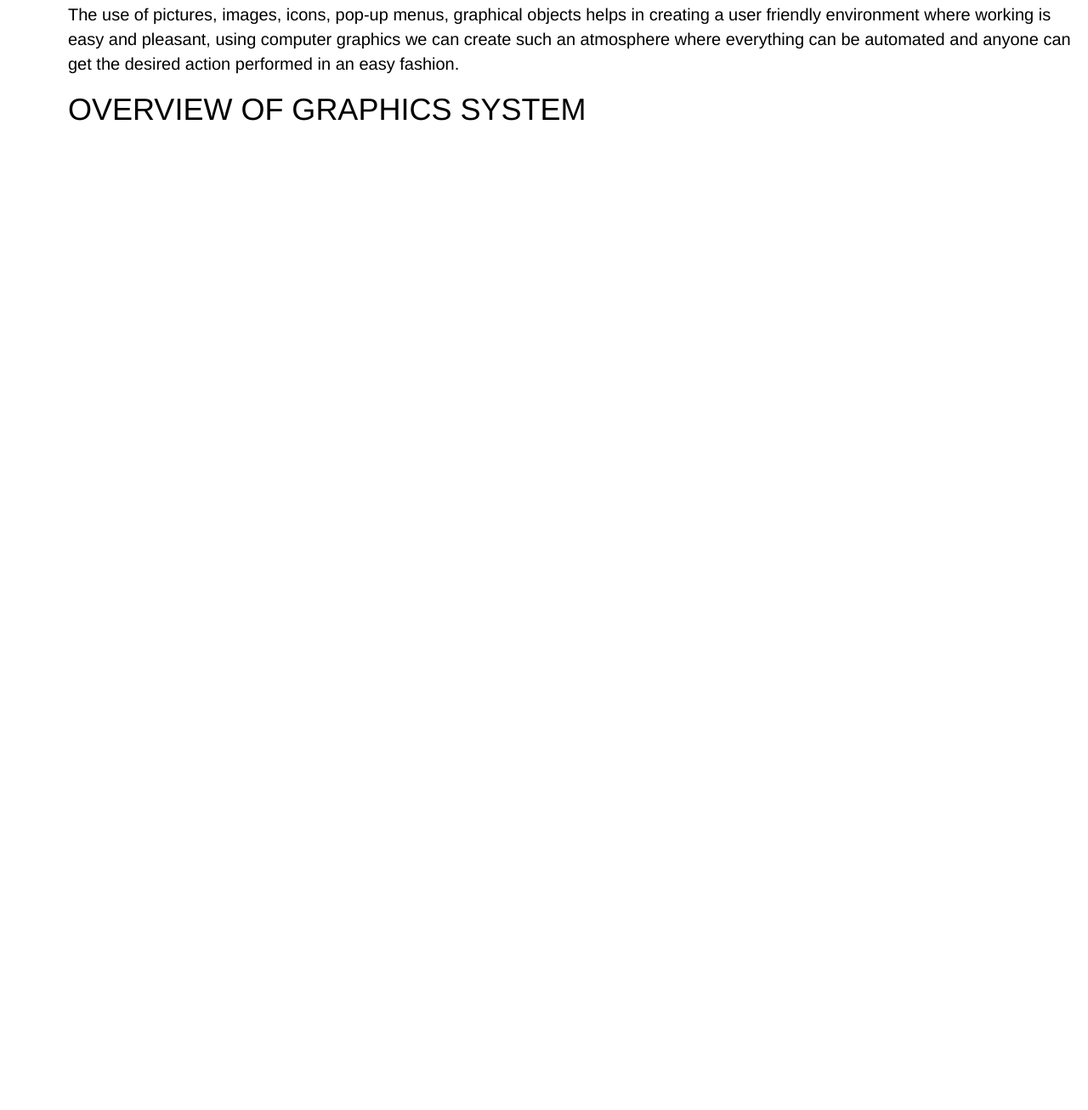
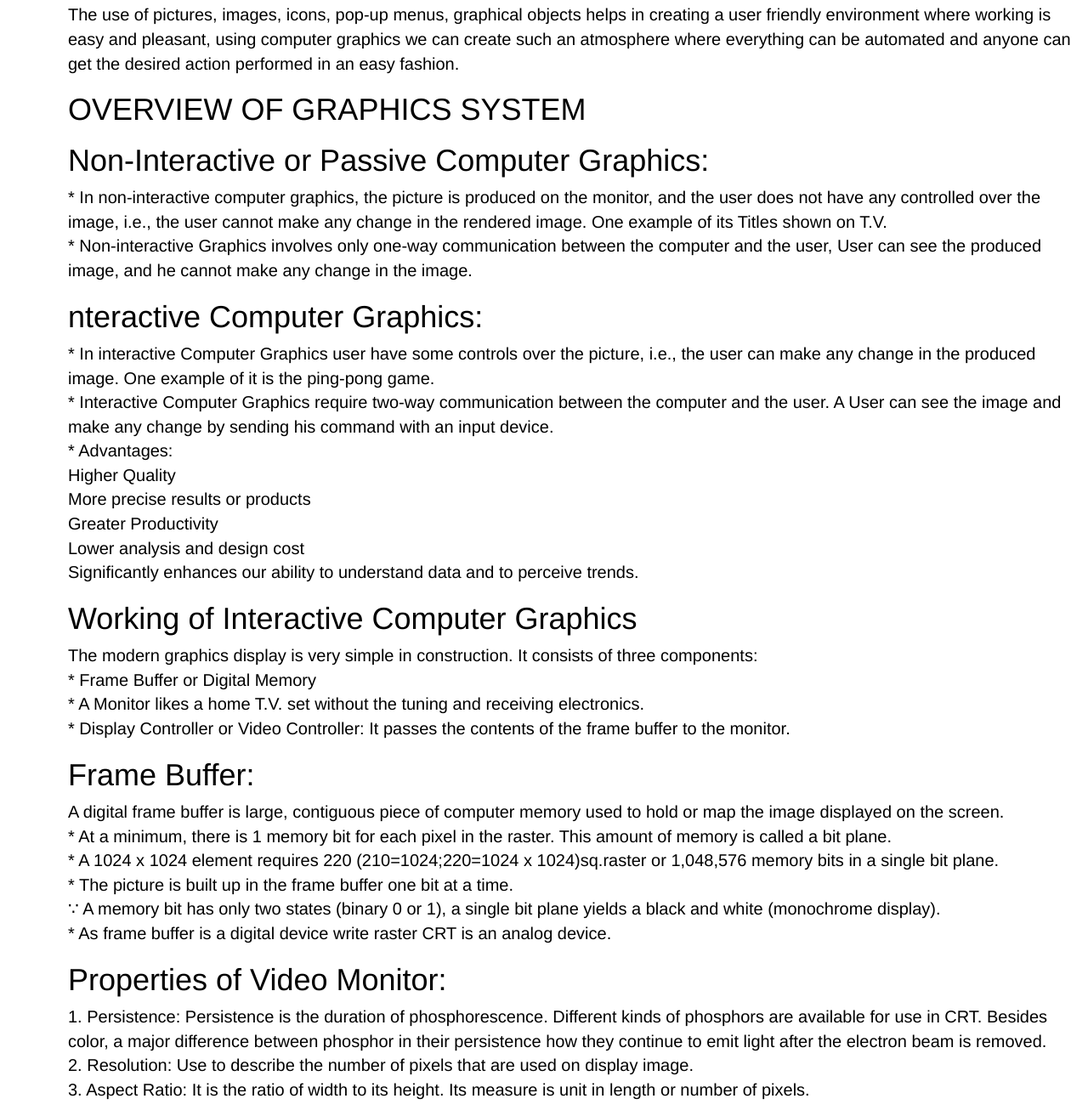
Before and after one commit to Devasurya-exe/NotesTol, a plain HTML site: page page4.html in a window 1280 px wide. Shown: the part 3117-4423 px from the top of the page at 85% size. Before the commit the page ends 3276 px from the top, so only its background shows below. Drawn offline with nearby package versions, Linux system fonts and the light colour scheme.

Commit message:
Add files via upload

```diff
--- a/page4.html
+++ b/page4.html
@@ -166,7 +166,49 @@
 
             <h1>OVERVIEW OF GRAPHICS SYSTEM</h1>
 
+            <h1>Non-Interactive or Passive Computer Graphics:</h1>
+            <p>
+                * In non-interactive computer graphics, the picture is produced on the monitor, and the user does not have any controlled over the image, i.e., the user cannot make any change in the rendered image.
+                One example of its Titles shown on T.V.<br>
+               * Non-interactive Graphics involves only one-way communication between the computer and the user, User can see the produced image, and he cannot make any change in the image.
+            </p>
 
+            <h1>nteractive Computer Graphics:</h1>
+            <p>
+                * In interactive Computer Graphics user have some controls over the picture, i.e., the user can make any change in the produced image. One example of it is the ping-pong game.<br>
+                * Interactive Computer Graphics require two-way communication between the computer and the user. A User can see the image and make any change by sending his command with an input device.<br>
+                * Advantages:<br>
+                Higher Quality<br>
+                More precise results or products<br>
+                Greater Productivity<br>
+                Lower analysis and design cost<br>
+                Significantly enhances our ability to understand data and to perceive trends.
+            </p>
+
+            <h1>Working of Interactive Computer Graphics</h1>
+            <p>
+                The modern graphics display is very simple in construction. It consists of three components:<br>
+                * Frame Buffer or Digital Memory<br>
+                * A Monitor likes a home T.V. set without the tuning and receiving electronics.<br>
+                * Display Controller or Video Controller: It passes the contents of the frame buffer to the monitor.
+            </p>
+
+            <h1>Frame Buffer:</h1>
+            <p>
+                A digital frame buffer is large, contiguous piece of computer memory used to hold or map the image displayed on the screen.<br>
+                * At a minimum, there is 1 memory bit for each pixel in the raster. This amount of memory is called a bit plane.<br>
+                * A 1024 x 1024 element requires 220 (210=1024;220=1024 x 1024)sq.raster or 1,048,576 memory bits in a single bit plane.<br>
+                *  The picture is built up in the frame buffer one bit at a time.<br>
+                ∵ A memory bit has only two states (binary 0 or 1), a single bit plane yields a black and white (monochrome display).<br>
+               *  As frame buffer is a digital device write raster CRT is an analog device.
+            </p>
+
+            <h1>Properties of Video Monitor:</h1>
+            <p>
+                1. Persistence: Persistence is the duration of phosphorescence. Different kinds of phosphors are available for use in CRT. Besides color, a major difference between phosphor in their persistence how they continue to emit light after the electron beam is removed.<br>
+                2. Resolution: Use to describe the number of pixels that are used on display image.<br>
+                3. Aspect Ratio: It is the ratio of width to its height. Its measure is unit in length or number of pixels.
+            </p>
 
         </div>
     </section>
```
